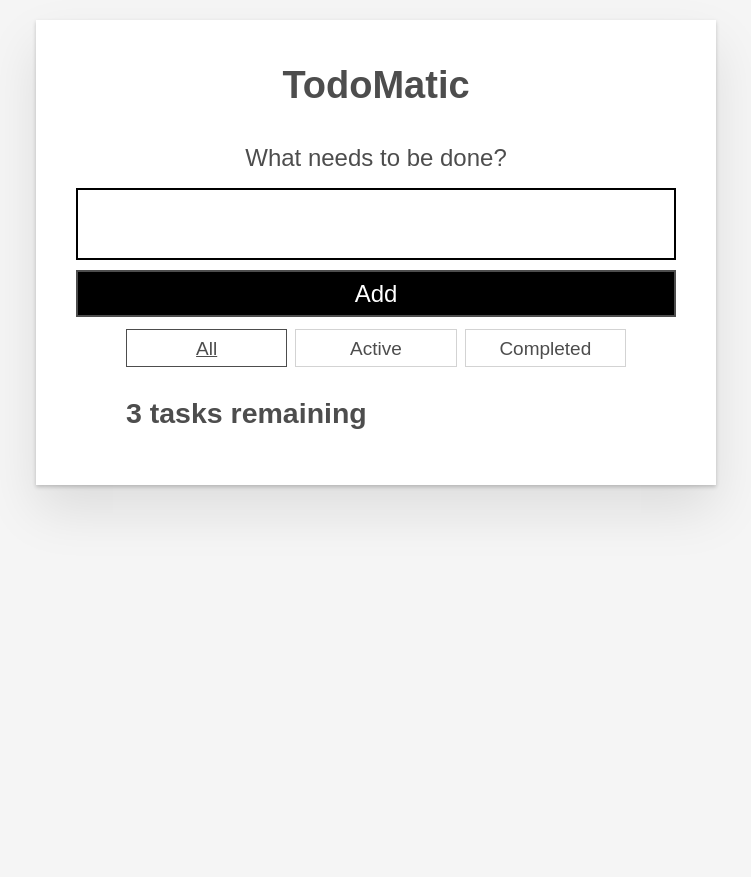
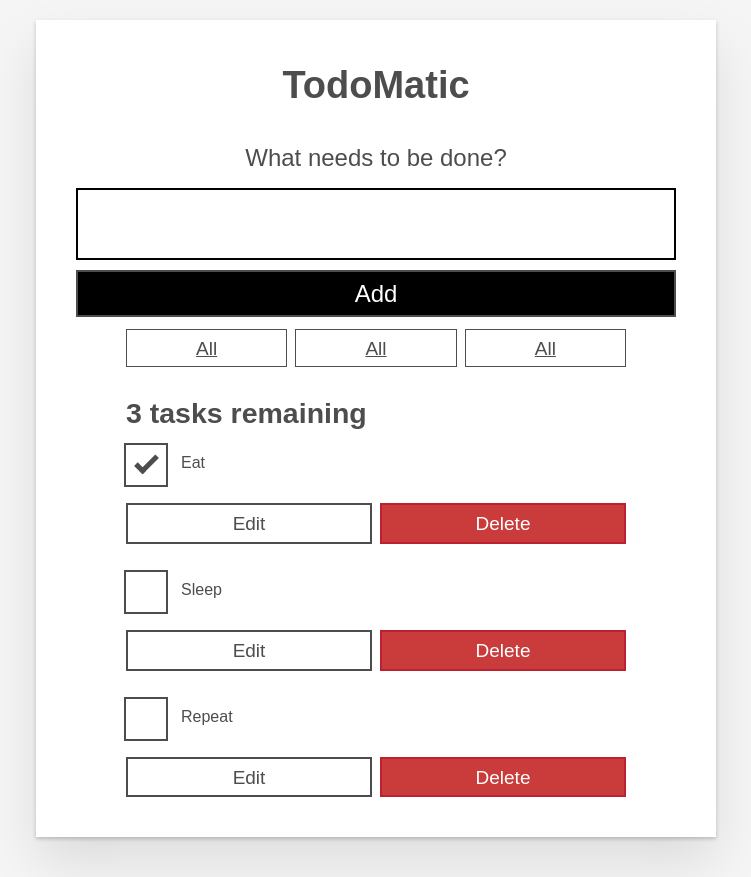
Before and after one commit to wen88020624/react-todo, a React (Create React App) app: page / in a window 1280 px wide. Shown: the whole page, without its empty margins (264-1015 px from the left). Before the commit the page ends 800 px from the top, so only its background shows below. Built offline with nearby package versions, Linux system fonts and the light colour scheme.

Commit message:
元件化

```diff
--- a/src/App.js
+++ b/src/App.js
@@ -1,49 +1,29 @@
 import logo from './logo.svg';
 import './App.css';
 import Todo from './components/Todo.jsx';
+import Form from './components/Form.jsx';
+import FilterButton from './components/FilterButton.jsx';
+
 
 function App(props) {
 
   const taskList = props.tasks?.map((task) => (
-    <Todo id={task.id} name={task.name} completed={task.completed}/>)
+    <Todo
+      id={task.id}
+      name={task.name}
+      completed={task.completed}
+      key={task.id}
+    />)
   );
 
   return (
     <div className="todoapp stack-large">
       <h1>TodoMatic</h1>
-      <form>
-        <h2 className="label-wrapper">
-          <label htmlFor="new-todo-input" className="label__lg">
-            What needs to be done?
-          </label>
-        </h2>
-        <input
-          type="text"
-          id="new-todo-input"
-          className="input input__lg"
-          name="text"
-          autoComplete="off"
-        />
-        <button type="submit" className="btn btn__primary btn__lg">
-          Add
-        </button>
-      </form>
+      <Form />
       <div className="filters btn-group stack-exception">
-        <button type="button" className="btn toggle-btn" aria-pressed="true">
-          <span className="visually-hidden">Show </span>
-          <span>all</span>
-          <span className="visually-hidden"> tasks</span>
-        </button>
-        <button type="button" className="btn toggle-btn" aria-pressed="false">
-          <span className="visually-hidden">Show </span>
-          <span>Active</span>
-          <span className="visually-hidden"> tasks</span>
-        </button>
-        <button type="button" className="btn toggle-btn" aria-pressed="false">
-          <span className="visually-hidden">Show </span>
-          <span>Completed</span>
-          <span className="visually-hidden"> tasks</span>
-        </button>
+        <FilterButton />
+        <FilterButton />
+        <FilterButton />
       </div>
       <h2 id="list-heading">
         3 tasks remaining
--- /dev/null
+++ b/src/components/FilterButton.jsx
@@ -0,0 +1,11 @@
+function FilterButton() {
+    return (
+      <button type="button" className="btn toggle-btn" aria-pressed="true">
+        <span className="visually-hidden">Show </span>
+        <span>all </span>
+        <span className="visually-hidden"> tasks</span>
+      </button>
+    );
+  }
+
+  export default FilterButton;
--- /dev/null
+++ b/src/components/Form.jsx
@@ -0,0 +1,23 @@
+function Form() {
+    return (
+      <form>
+        <h2 className="label-wrapper">
+          <label htmlFor="new-todo-input" className="label__lg">
+            What needs to be done?
+          </label>
+        </h2>
+        <input
+          type="text"
+          id="new-todo-input"
+          className="input input__lg"
+          name="text"
+          autoComplete="off"
+        />
+        <button type="submit" className="btn btn__primary btn__lg">
+          Add
+        </button>
+      </form>
+    );
+  }
+
+  export default Form;
--- a/src/index.js
+++ b/src/index.js
@@ -4,14 +4,17 @@ import './index.css';
 import App from './App';
 import reportWebVitals from './reportWebVitals';
 
+const DATA = [
+  { id: "todo-0", name: "Eat", completed: true },
+  { id: "todo-1", name: "Sleep", completed: false },
+  { id: "todo-2", name: "Repeat", completed: false }
+];
+
 const root = ReactDOM.createRoot(document.getElementById('root'));
 root.render(
   <React.StrictMode>
-    <App />
+    <App tasks={DATA} />
   </React.StrictMode>
 );
 
-// If you want to start measuring performance in your app, pass a function
-// to log results (for example: reportWebVitals(console.log))
-// or send to an analytics endpoint. Learn more: https://bit.ly/CRA-vitals
 reportWebVitals();
```
